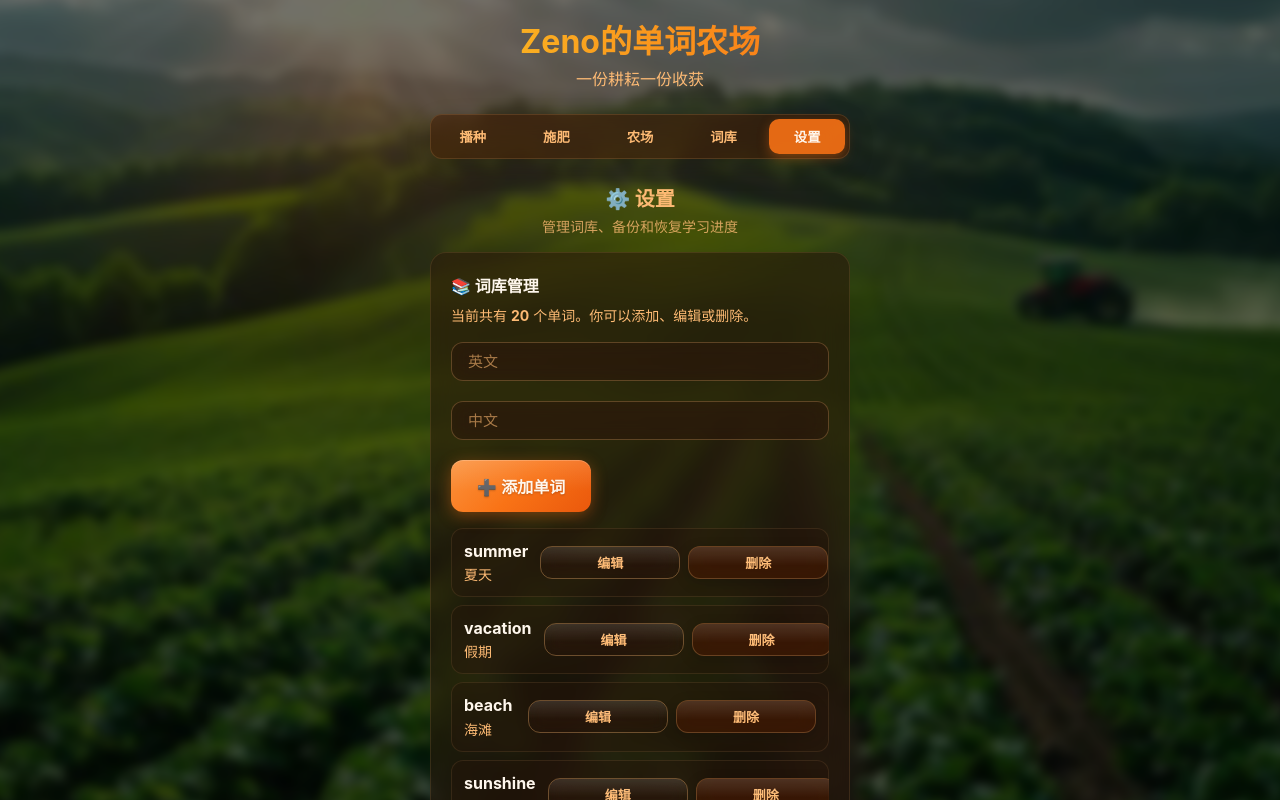
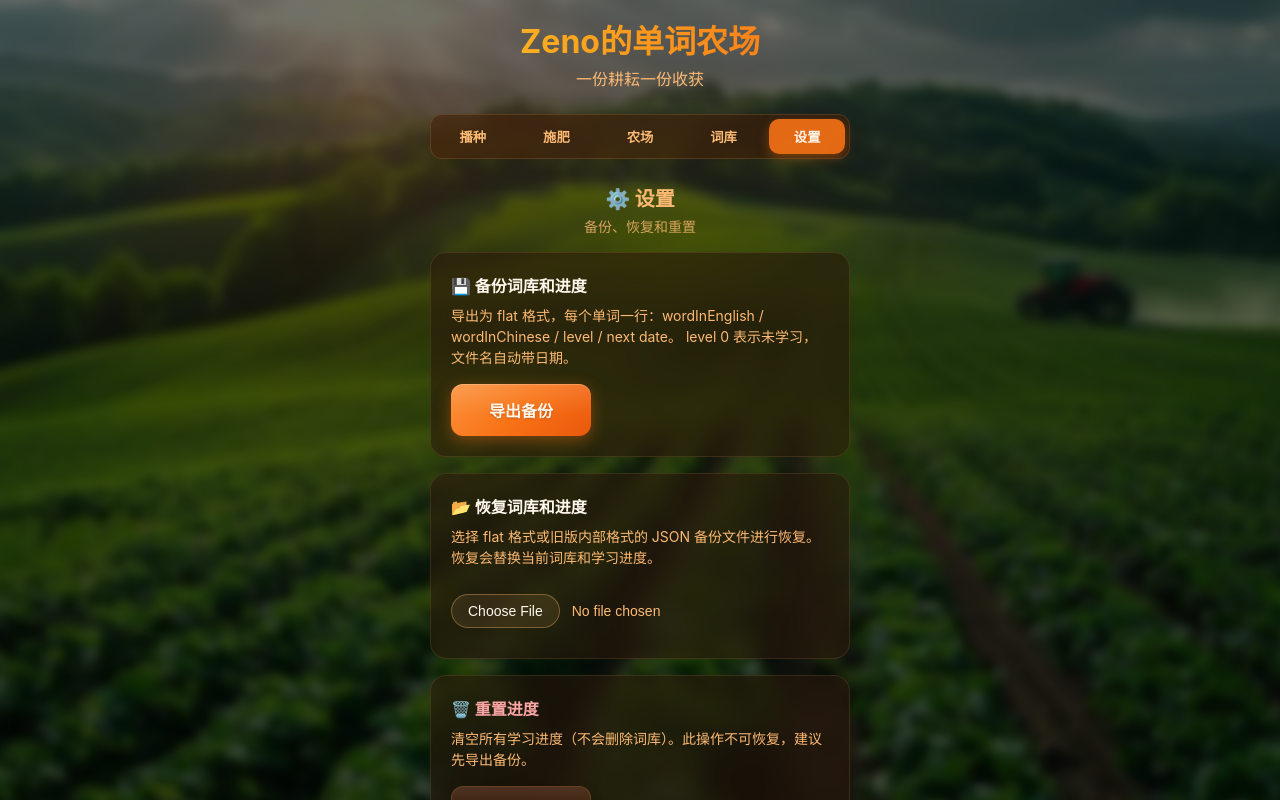
Before and after one commit to LynxBerry/StaticWebsite, a Next.js app: page / in a window 1280 px wide. Both pictures are taken after a click on the button "设置". Shown: the top 800 px of the page. Built offline with nearby package versions, Linux system fonts and the light colour scheme.

Commit message:
refactor: remove in-app word management, keep import/export only

```diff
--- a/app/components/SettingsView.tsx
+++ b/app/components/SettingsView.tsx
@@ -1,35 +1,17 @@
 'use client';
 
 import { useRef, useState } from 'react';
-import { Word } from '../data/words';
 import { FlatWordEntry } from '../hooks/useVocabState';
 
 interface SettingsViewProps {
-  words: Word[];
   exportState: () => FlatWordEntry[];
   importState: (data: unknown) => boolean;
   onReset: () => void;
-  onAddWord: (word: Word) => void;
-  onUpdateWord: (oldEn: string, newWord: Word) => void;
-  onDeleteWord: (en: string) => void;
 }
 
-export default function SettingsView({
-  words,
-  exportState,
-  importState,
-  onReset,
-  onAddWord,
-  onUpdateWord,
-  onDeleteWord
-}: SettingsViewProps) {
+export default function SettingsView({ exportState, importState, onReset }: SettingsViewProps) {
   const fileInputRef = useRef<HTMLInputElement>(null);
   const [importMessage, setImportMessage] = useState<string | null>(null);
-  const [newEn, setNewEn] = useState('');
-  const [newCn, setNewCn] = useState('');
-  const [editingEn, setEditingEn] = useState<string | null>(null);
-  const [editEn, setEditEn] = useState('');
-  const [editCn, setEditCn] = useState('');
 
   const handleExport = () => {
     const state = exportState();
@@ -67,108 +49,11 @@ export default function SettingsView({
     setTimeout(() => setImportMessage(null), 3000);
   };
 
-  const handleAdd = (e: React.FormEvent) => {
-    e.preventDefault();
-    const trimmedEn = newEn.trim();
-    const trimmedCn = newCn.trim();
-    if (!trimmedEn || !trimmedCn) return;
-
-    onAddWord({ en: trimmedEn, cn: trimmedCn });
-    setNewEn('');
-    setNewCn('');
-  };
-
-  const startEdit = (word: Word) => {
-    setEditingEn(word.en);
-    setEditEn(word.en);
-    setEditCn(word.cn);
-  };
-
-  const cancelEdit = () => {
-    setEditingEn(null);
-    setEditEn('');
-    setEditCn('');
-  };
-
-  const handleUpdate = (e: React.FormEvent) => {
-    e.preventDefault();
-    if (!editingEn) return;
-    const trimmedEn = editEn.trim();
-    const trimmedCn = editCn.trim();
-    if (!trimmedEn || !trimmedCn) return;
-
-    onUpdateWord(editingEn, { en: trimmedEn, cn: trimmedCn });
-    setEditingEn(null);
-    setEditEn('');
-    setEditCn('');
-  };
-
   return (
     <section className="view" id="settings-view">
       <div className="settings-header">
         <h2>⚙️ 设置</h2>
-        <p>管理词库、备份和恢复学习进度</p>
-      </div>
-
-      <div className="settings-section">
-        <h3>📚 词库管理</h3>
-        <p className="settings-desc">当前共有 <strong>{words.length}</strong> 个单词。你可以添加、编辑或删除。</p>
-
-        <form className="word-form" onSubmit={handleAdd}>
-          <input
-            type="text"
-            className="search-input"
-            placeholder="英文"
-            value={newEn}
-            onChange={(e) => setNewEn(e.target.value)}
-          />
-          <input
-            type="text"
-            className="search-input"
-            placeholder="中文"
-            value={newCn}
-            onChange={(e) => setNewCn(e.target.value)}
-          />
-          <button type="submit" className="btn btn-know">➕ 添加单词</button>
-        </form>
-
-        <ul className="word-manage-list">
-          {words.map((word) => (
-            <li key={word.en} className="word-manage-item">
-              {editingEn === word.en ? (
-                <form className="word-edit-form" onSubmit={handleUpdate}>
-                  <input
-                    type="text"
-                    className="search-input"
-                    value={editEn}
-                    onChange={(e) => setEditEn(e.target.value)}
-                  />
-                  <input
-                    type="text"
-                    className="search-input"
-                    value={editCn}
-                    onChange={(e) => setEditCn(e.target.value)}
-                  />
-                  <div className="word-edit-actions">
-                    <button type="submit" className="btn btn-know">保存</button>
-                    <button type="button" className="btn btn-again" onClick={cancelEdit}>取消</button>
-                  </div>
-                </form>
-              ) : (
-                <>
-                  <div className="word-manage-info">
-                    <span className="word-manage-en">{word.en}</span>
-                    <span className="word-manage-cn">{word.cn}</span>
-                  </div>
-                  <div className="word-manage-actions">
-                    <button className="btn btn-reset" onClick={() => startEdit(word)}>编辑</button>
-                    <button className="btn btn-again" onClick={() => onDeleteWord(word.en)}>删除</button>
-                  </div>
-                </>
-              )}
-            </li>
-          ))}
-        </ul>
+        <p>备份、恢复和重置</p>
       </div>
 
       <div className="settings-section">
@@ -184,7 +69,9 @@ export default function SettingsView({
 
       <div className="settings-section">
         <h3>📂 恢复词库和进度</h3>
-        <p className="settings-desc">选择 flat 格式或旧版内部格式的 JSON 备份文件进行恢复。</p>
+        <p className="settings-desc">
+          选择 flat 格式或旧版内部格式的 JSON 备份文件进行恢复。恢复会替换当前词库和学习进度。
+        </p>
         <input
           ref={fileInputRef}
           type="file"
--- a/app/globals.css
+++ b/app/globals.css
@@ -688,83 +688,3 @@ header p {
 .card.wrong .card-front {
   border: 1px solid rgba(239, 68, 68, 0.4);
 }
-
-/* Word management */
-.word-form {
-  display: flex;
-  flex-direction: column;
-  gap: 0.5rem;
-  margin-bottom: 1rem;
-}
-
-.word-form .btn {
-  align-self: flex-start;
-}
-
-.word-manage-list {
-  list-style: none;
-  max-height: 40vh;
-  overflow-y: auto;
-}
-
-.word-manage-item {
-  display: flex;
-  align-items: center;
-  justify-content: space-between;
-  gap: 0.75rem;
-  padding: 0.75rem;
-  margin-bottom: 0.5rem;
-  background: rgba(42, 24, 11, 0.4);
-  border-radius: 0.75rem;
-  border: 1px solid rgba(253, 186, 116, 0.1);
-}
-
-.word-manage-info {
-  display: flex;
-  flex-direction: column;
-  gap: 0.2rem;
-  text-align: left;
-}
-
-.word-manage-en {
-  font-weight: 700;
-  color: #fff7ed;
-}
-
-.word-manage-cn {
-  font-size: 0.875rem;
-  color: #fdba74;
-}
-
-.word-manage-actions {
-  display: flex;
-  gap: 0.5rem;
-}
-
-.word-manage-actions .btn {
-  padding: 0.375rem 0.75rem;
-  font-size: 0.8125rem;
-  flex: none;
-}
-
-.word-edit-form {
-  width: 100%;
-  display: flex;
-  flex-direction: column;
-  gap: 0.5rem;
-}
-
-.word-edit-form .search-input {
-  margin-bottom: 0;
-}
-
-.word-edit-actions {
-  display: flex;
-  gap: 0.5rem;
-}
-
-.word-edit-actions .btn {
-  flex: 1;
-  padding: 0.5rem;
-  font-size: 0.875rem;
-}
--- a/app/hooks/useVocabState.ts
+++ b/app/hooks/useVocabState.ts
@@ -255,47 +255,6 @@ export function useVocabState() {
     }
   }, []);
 
-  // Word management
-  const addWord = useCallback((word: Word) => {
-    setWords((prev) => {
-      if (prev.some((w) => w.en === word.en)) return prev;
-      return [...prev, word];
-    });
-  }, []);
-
-  const updateWord = useCallback((oldEn: string, newWord: Word) => {
-    setWords((prev) => {
-      const index = prev.findIndex((w) => w.en === oldEn);
-      if (index === -1) return prev;
-      const updated = [...prev];
-      updated[index] = newWord;
-      return updated;
-    });
-
-    // Update progress key if English word changed
-    if (oldEn !== newWord.en && progress.wordStates[oldEn]) {
-      setProgress((prev) => {
-        const { [oldEn]: state, ...rest } = prev.wordStates;
-        return {
-          ...prev,
-          wordStates: {
-            ...rest,
-            [newWord.en]: state
-          }
-        };
-      });
-    }
-  }, [progress.wordStates]);
-
-  const deleteWord = useCallback((en: string) => {
-    if (!confirm(`确定要删除单词 "${en}" 吗？相关学习进度也会一起删除。`)) return;
-    setWords((prev) => prev.filter((w) => w.en !== en));
-    setProgress((prev) => {
-      const { [en]: _, ...rest } = prev.wordStates;
-      return { ...prev, wordStates: rest };
-    });
-  }, []);
-
   const exportState = useCallback((): FlatWordEntry[] => {
     return words.map((word) => {
       const ws = progress.wordStates[word.en];
@@ -411,9 +370,6 @@ export function useVocabState() {
     getDueWords,
     getMasteredCount,
     getStatus,
-    addWord,
-    updateWord,
-    deleteWord,
     exportState,
     importState
   };
--- a/app/page.tsx
+++ b/app/page.tsx
@@ -25,9 +25,6 @@ export default function Home() {
     getDueWords,
     getMasteredCount,
     getStatus,
-    addWord,
-    updateWord,
-    deleteWord,
     exportState,
     importState
   } = useVocabState();
@@ -62,7 +59,7 @@ export default function Home() {
           { key: 'study', label: '施肥', tooltip: '复习今日到期单词' },
           { key: 'farm', label: '农场', tooltip: '查看单词农场' },
           { key: 'bank', label: '词库', tooltip: '查看全部单词' },
-          { key: 'settings', label: '设置', tooltip: '备份与词库管理' }
+          { key: 'settings', label: '设置', tooltip: '备份与恢复' }
         ].map((tab) => (
           <button
             key={tab.key}
@@ -113,13 +110,9 @@ export default function Home() {
 
       {currentView === 'settings' && (
         <SettingsView
-          words={words}
           exportState={exportState}
           importState={importState}
           onReset={reset}
-          onAddWord={addWord}
-          onUpdateWord={updateWord}
-          onDeleteWord={deleteWord}
         />
       )}
     </main>
```
